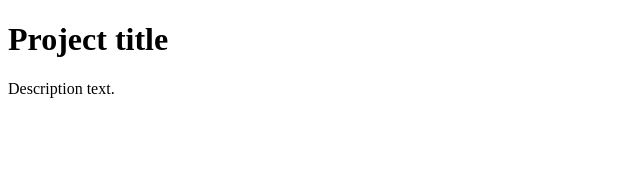
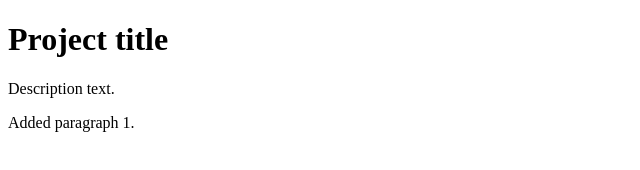
Before and after one commit to tsotne-chaduneli/project-1, a plain HTML site: page index.html in a window 1280 px wide. Shown: the whole page, without its empty margins (0-640 px from the left). Drawn offline with Linux system fonts and the light colour scheme.

Commit message:
Added paragraph 1

```diff
--- a/index.html
+++ b/index.html
@@ -8,5 +8,6 @@
 <body>
     <h1>Project title</h1>
     <p>Description text.</p>
+    <p>Added paragraph 1.</p>
 </body>
 </html>
```
